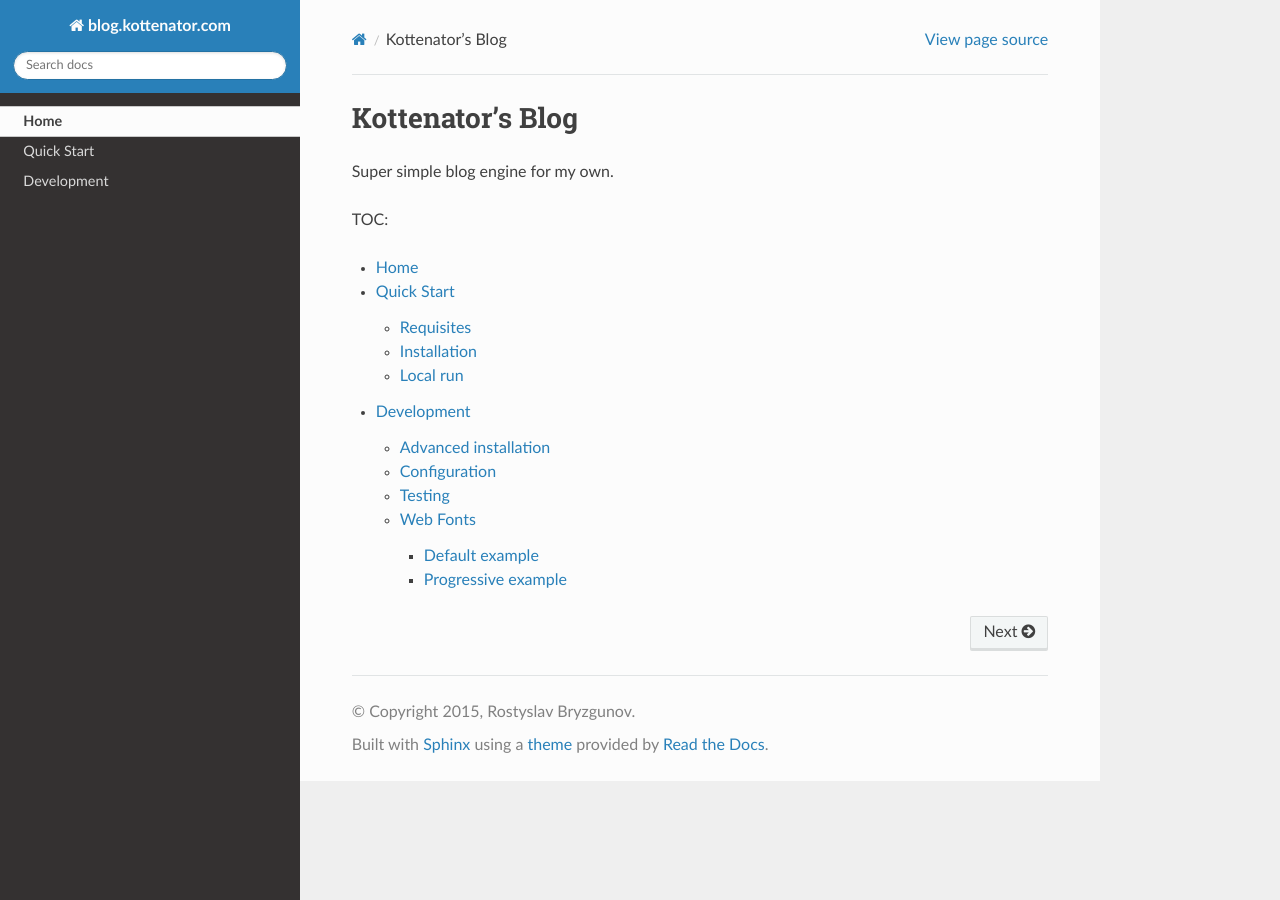
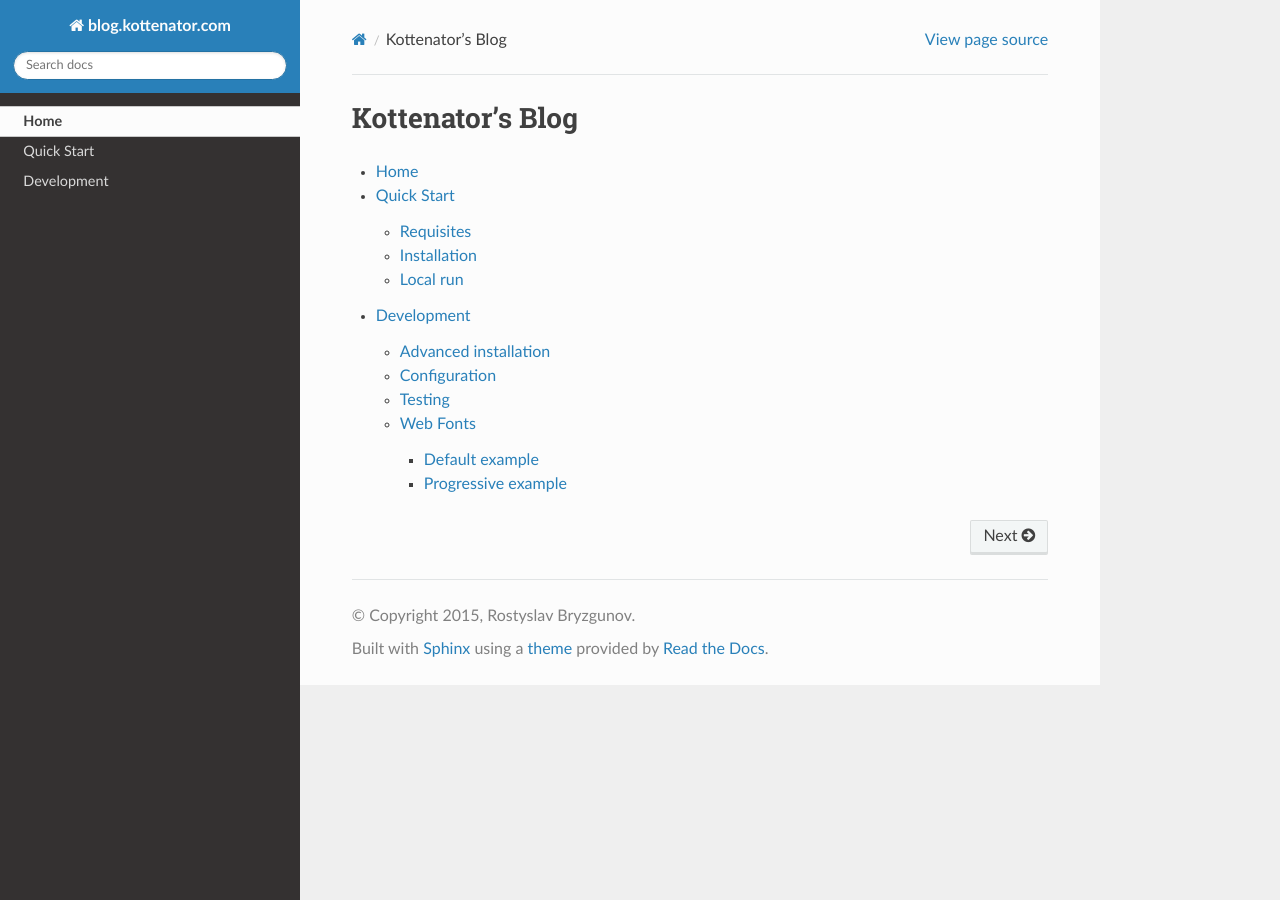
Before and after one commit to jn7163/blog.kottenator.com, a Sphinx documentation site: the page built from docs/index.rst, in a window 1280 px wide. Built offline with Sphinx 7.4.7 and the Read the Docs theme 2.0.0, drawn with Linux system fonts in a browser that asks for light colours.

Commit message:
Docs updated

```diff
--- a/docs/index.rst
+++ b/docs/index.rst
@@ -2,10 +2,6 @@
 
 Kottenator's Blog
 =================
-
-Super simple blog engine for my own.
-
-TOC:
 
 .. toctree::
 
```
